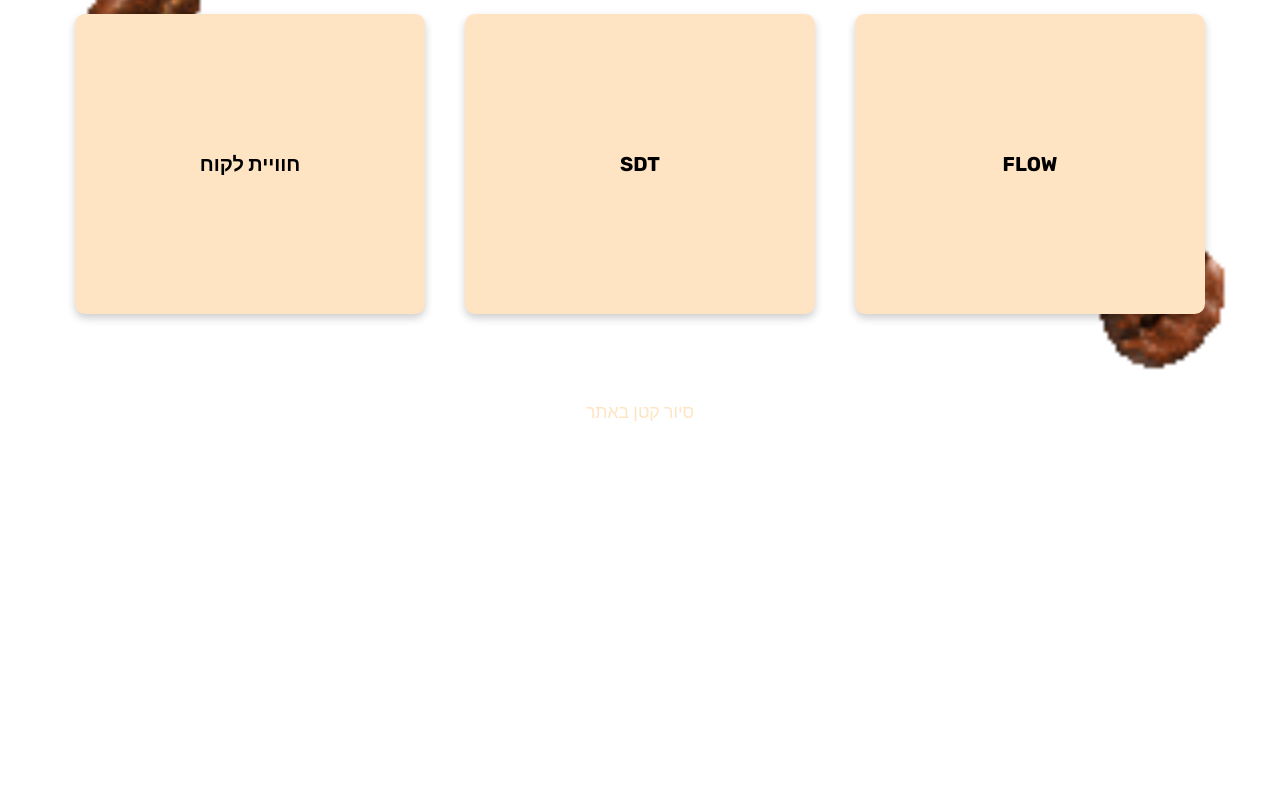
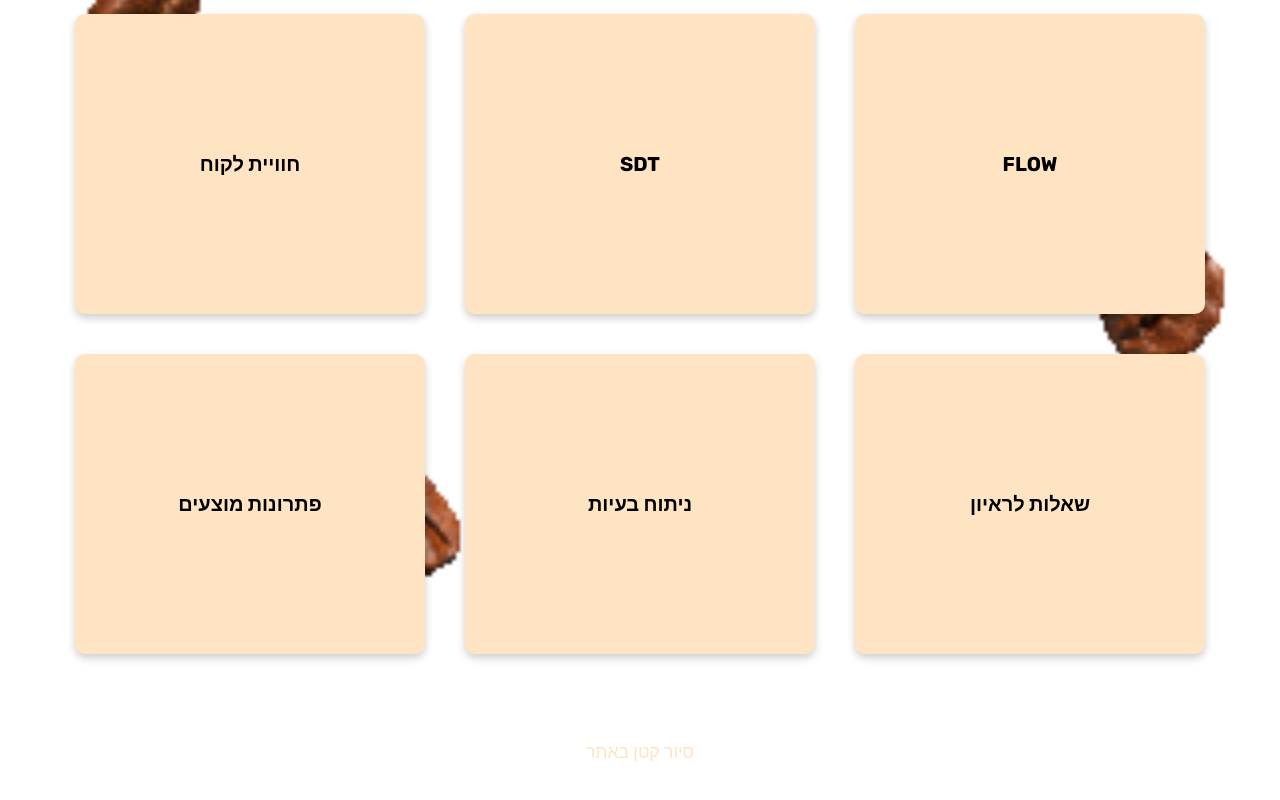
Before and after one commit to bayanyahia/Seminar_project, a plain HTML site: page poster.html in a window 1280 px wide. Shown: the part 812-1612 px from the top of the page. Before the commit the page ends 1272 px from the top, so only its background shows below. Drawn offline with Linux system fonts and the light colour scheme.

Commit message:
Update poster.html

```diff
--- a/poster.html
+++ b/poster.html
@@ -375,6 +375,47 @@
         </div>
     </div>
 </div>
+<div class="card-container" onclick="flipCard(this)">
+    <div class="card">
+        <div class="card-front">שאלות לראיון</div>
+        <div class="card-back">
+            <p>
+                מהן הפעילויות המרכזיות שהארגון מבצע?
+                <br>כיצד אתם מתקשרים עם הספקים והלקוחות?
+                <br>כיצד אתם עוקבים אחרי שביעות הרצון של הלקוחות?
+                <br>האם ישנם תהליכים שתרצו להפוך לאוטומטיים?
+            </p>
+        </div>
+    </div>
+</div>
+<div class="card-container" onclick="flipCard(this)">
+    <div class="card">
+        <div class="card-front">ניתוח בעיות</div>
+        <div class="card-back">
+            <p>
+                ניהול מלאי לא מסודר
+                <br>תהליכי עבודה ידניים וגוזלי זמן
+                <br>בעיות בתקשורת עם ספקים ולקוחות
+                <br>מעקב לא מסודר אחרי שביעות רצון הלקוחות
+            </p>
+        </div>
+    </div>
+</div>
+<div class="card-container" onclick="flipCard(this)">
+    <div class="card">
+        <div class="card-front">פתרונות מוצעים</div>
+        <div class="card-back">
+            <p>
+                הטמעת מערכת ניהול מלאי אוטומטית
+                <br>תאוטומציה של תהליכי עבודה
+                <br>בעיות בתקשורת עם ספקים ולקוחות
+                <br>ייעול התקשורת עם ספקים ולקוחות
+                <br>איסוף משוב לקוחות ושיפור חוויית השירות
+
+            </p>
+        </div>
+    </div>
+</div>
 
 
     </section>
```
